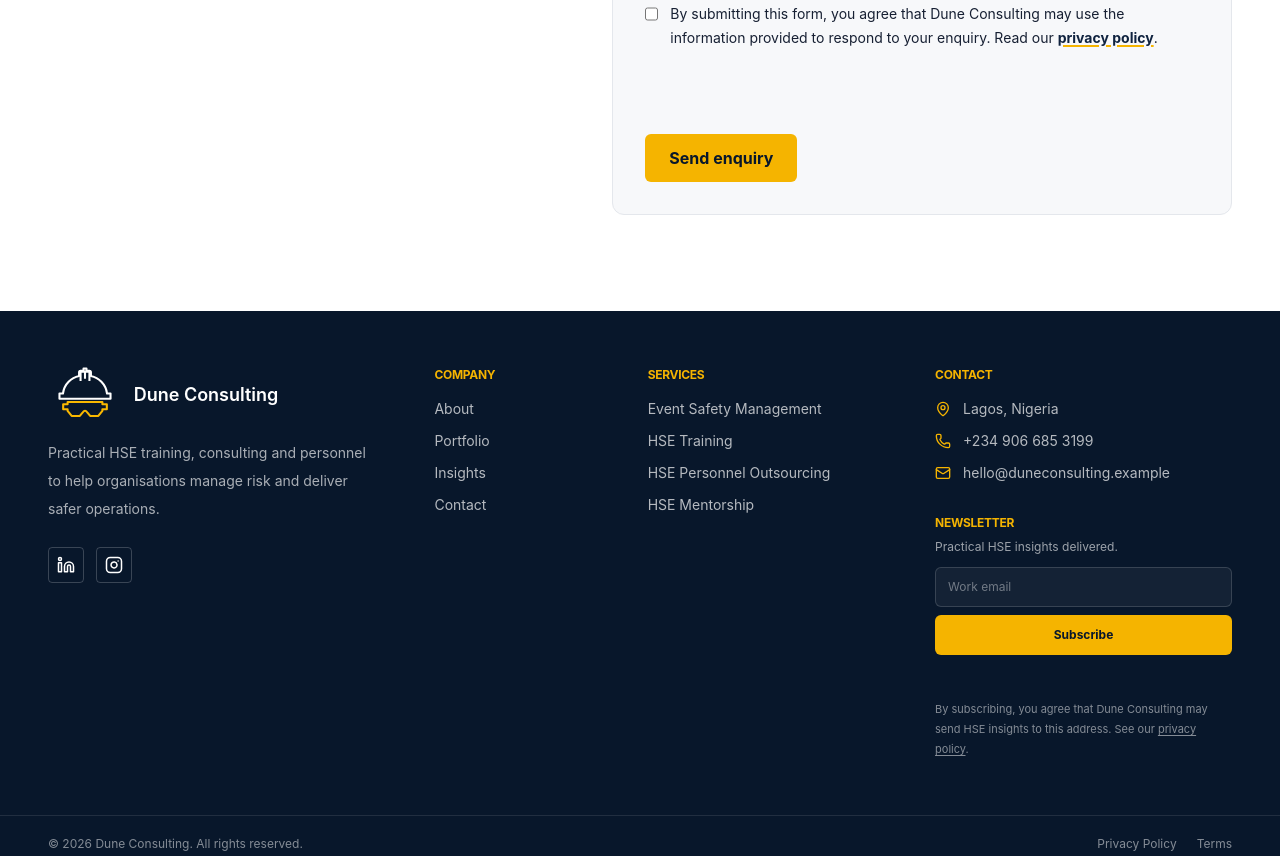
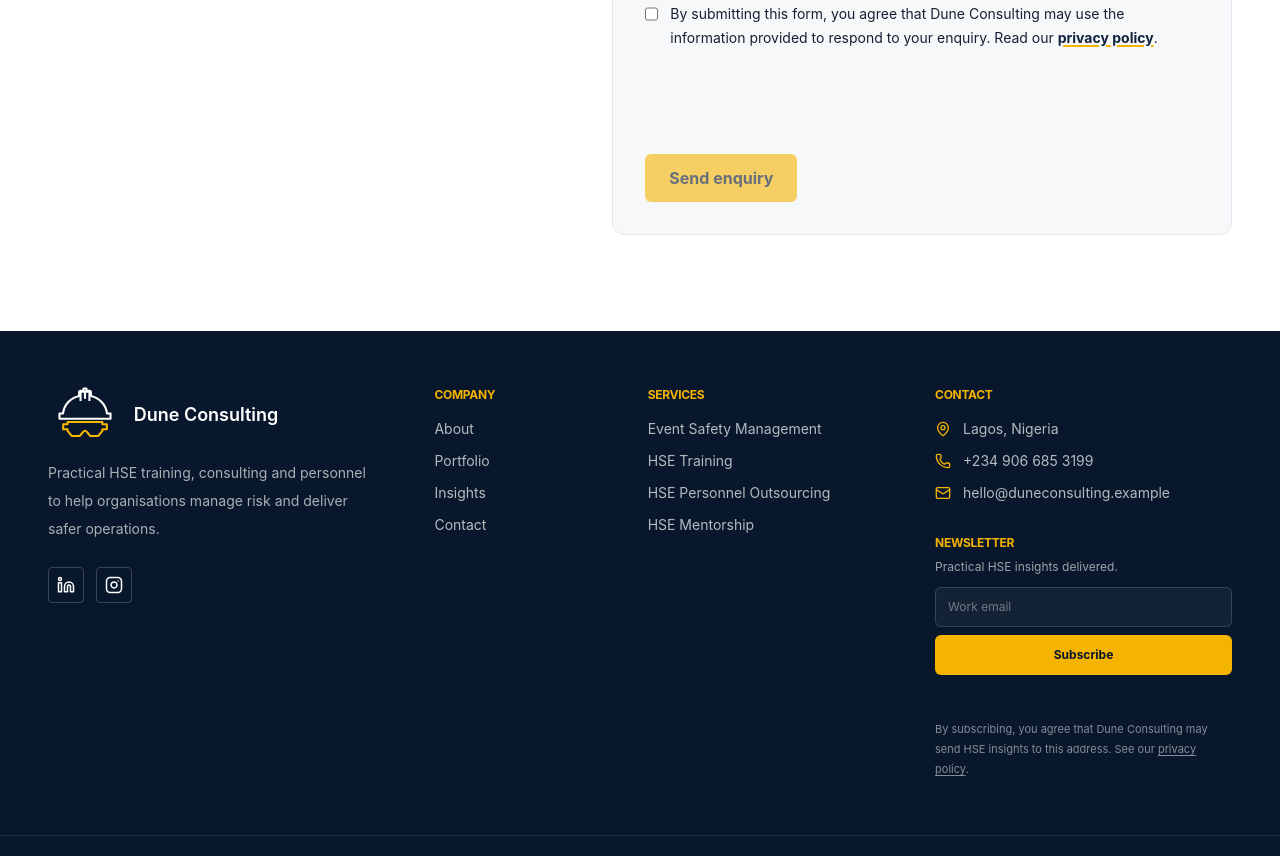
Before and after one commit to Wilberry/Dune-Consulting, a Next.js app: page /contact in a window 1280 px wide. Shown: the part 1420-2276 px from the top of the page. Built offline with nearby package versions, Linux system fonts and the light colour scheme; no server answers.

Commit message:
Add Turnstile to consultation form

```diff
--- a/components/forms/consultation-form.tsx
+++ b/components/forms/consultation-form.tsx
@@ -3,6 +3,10 @@
 import Link from "next/link";
 import { zodResolver } from "@hookform/resolvers/zod";
 import { useForm } from "react-hook-form";
+import {
+  TurnstileWidget,
+  turnstileClientEnabled,
+} from "@/components/forms/turnstile-widget";
 import {
   consultationSchema,
   type ConsultationFormInput,
@@ -18,6 +22,8 @@
 
 export function ConsultationForm() {
   const [startedAt] = useState(() => Date.now());
+  const [turnstileToken, setTurnstileToken] = useState("");
+  const [turnstileReset, setTurnstileReset] = useState(0);
   const [submission, setSubmission] = useState<SubmissionState>({
     kind: "idle",
   });
@@ -43,6 +49,7 @@
       ...values,
       formStartedAt: startedAt,
       originPage: window.location.href,
+      turnstileToken,
     };
     try {
       const response = await fetch("/api/contact", {
@@ -76,6 +83,11 @@
         message:
           "The enquiry service could not be reached. Your information remains in the form so you can try again.",
       });
+    } finally {
+      if (turnstileClientEnabled) {
+        setTurnstileToken("");
+        setTurnstileReset((value) => value + 1);
+      }
     }
   }
 
@@ -225,6 +237,13 @@
           {errors.consent.message}
         </p>
       )}
+
+      <TurnstileWidget
+        action="contact"
+        onToken={setTurnstileToken}
+        resetSignal={turnstileReset}
+      />
+
       <div className="mt-5 min-h-14" aria-live="polite" aria-atomic="true">
         {submission.message && (
           <div
@@ -241,7 +260,9 @@
         )}
       </div>
       <button
-        disabled={isSubmitting}
+        disabled={
+          isSubmitting || (turnstileClientEnabled && !turnstileToken)
+        }
         className="bg-amber text-deep-navy hover:bg-amber-hover mt-2 min-h-12 rounded-md px-6 py-3 font-bold disabled:cursor-wait disabled:opacity-60"
         type="submit"
       >
```
